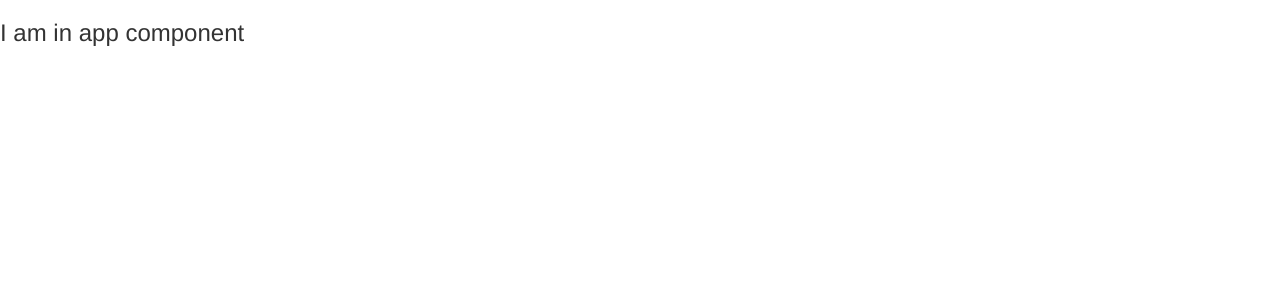
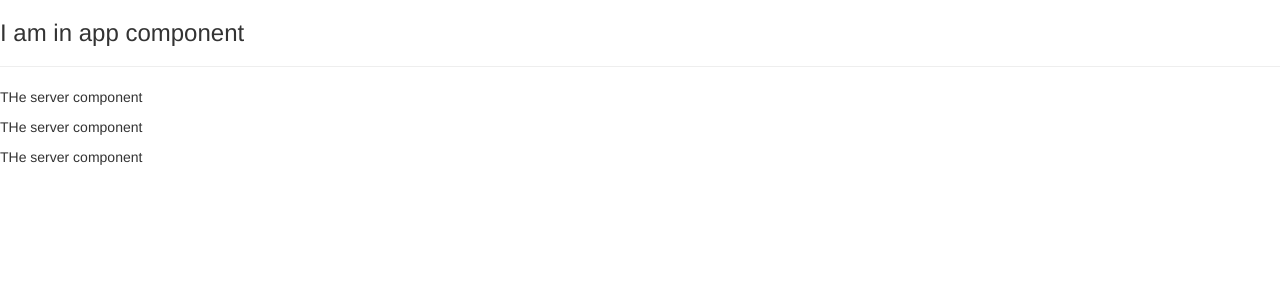
Before and after one commit to omwalhekar/ng-recipe-app, an Angular app: page / in a window 1280 px wide. Shown: the top 300 px of the page. Built offline with nearby package versions, Linux system fonts and the light colour scheme.

Commit message:
nested components

```diff
--- a/src/app/app.component.html
+++ b/src/app/app.component.html
@@ -1 +1,3 @@
 <h3>I am in app component</h3>
+<hr />
+<app-servers></app-servers>
--- a/src/app/app.module.ts
+++ b/src/app/app.module.ts
@@ -3,9 +3,10 @@ import { BrowserModule } from '@angular/platform-browser';
 import { FormsModule } from '@angular/forms';
 import { AppComponent } from './app.component';
 import { ServerComponent } from './server/server.component';
+import { ServersComponent } from './servers/servers.component';
 
 @NgModule({
-  declarations: [AppComponent, ServerComponent],
+  declarations: [AppComponent, ServerComponent, ServersComponent],
   imports: [BrowserModule, FormsModule],
   providers: [],
   bootstrap: [AppComponent],
--- /dev/null
+++ b/src/app/servers/servers.component.html
@@ -0,0 +1,3 @@
+<app-server></app-server>
+<app-server></app-server>
+<app-server></app-server>
```
Also changed, not shown: src/app/servers/servers.component.ts (added, +10 -0 lines), src/app/servers/servers.component.scss (added), 1 other file (tests, documents, lock files or other folders).
